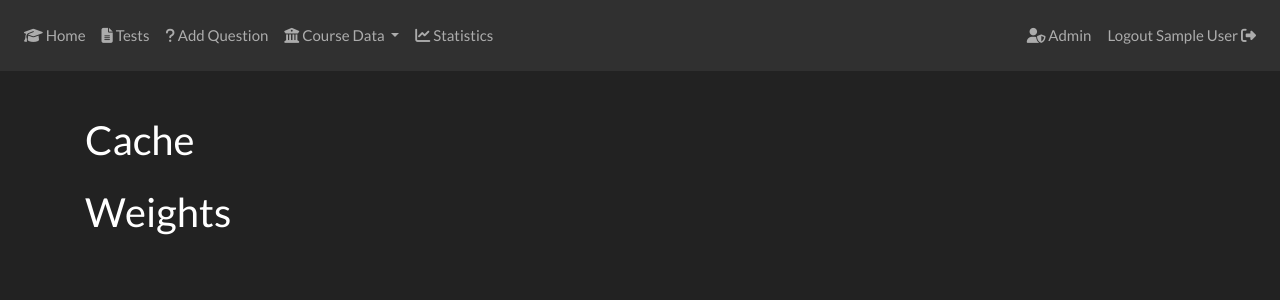
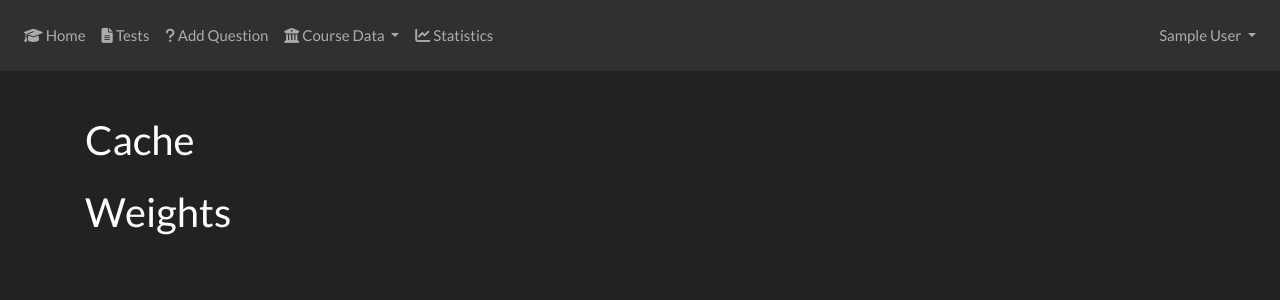
Before and after one commit to vabene1111/LearningCards, a Django app: page /quiz/1/debug/ in a window 1280 px wide. Shown: the top 300 px of the page. Run offline with Django 3.2, Linux system fonts and the light colour scheme; the visitor is signed in with stand-in values (Sample User, id 1); data that the repository does not hold is empty; parts of the project's set-up code (start-up, migrations or seed data) failed here and were passed over; some libraries are stand-ins or nearby versions.

Commit message:
settings nav

```diff
--- a/Cards/templates/base.html
+++ b/Cards/templates/base.html
@@ -93,12 +93,6 @@
         </ul>
 
         <ul class="navbar-nav">
-            {% if user.is_staff %}
-                <li class="nav-item">
-                    <a class="nav-link" href="{% url 'admin:index' %}"><i
-                            class="fas fa-user-shield"></i> {% trans 'Admin' %}</a>
-                </li>
-            {% endif %}
 
 
             {% if not user.is_authenticated %}
@@ -106,16 +100,32 @@
                     <a class="nav-link" href="{% url 'register' %}">{% trans 'Register' %} <i
                             class="fas fa-user-plus"></i></a>
                 </li>
+                <li class="nav-item">
+                    <a class="nav-link" href="{% url 'login' %}">{% trans 'Login' %} <i class="fas fa-sign-in-alt"></i></a>
+                </li>
+            {% else %}
+
+                <li class="nav-item dropdown">
+                    <a class="nav-link dropdown-toggle" href="#" id="navbarDropdownMenuLink" data-toggle="dropdown"
+                       aria-haspopup="true" aria-expanded="false">
+                        {{ user.first_name }} {{ user.last_name }}
+                    </a>
+                    <div class="dropdown-menu" aria-labelledby="navbarDropdownMenuLink">
+                        <a class="nav-link"
+                           href="{% url 'settings' %}"><i class="fas fa-user-cog"></i> {% trans 'Settings' %}</a>
+
+                        {% if user.is_staff %}
+                            <a class="nav-link" href="{% url 'admin:index' %}"><i
+                                    class="fas fa-user-shield"></i> {% trans 'Admin' %}</a>
+
+                        {% endif %}
+
+                        <a class="nav-link"
+                           href="{% url 'logout' %}"> <i class="fas fa-sign-out-alt"></i> {% trans 'Logout' %}</a>
+                    </div>
+                </li>
+
             {% endif %}
-            <li class="nav-item">
-                {% if user.is_authenticated %}
-                    <a class="nav-link"
-                       href="{% url 'logout' %}">{% trans 'Logout' %} {{ user.first_name }} {{ user.last_name }} <i
-                            class="fas fa-sign-out-alt"></i></a>
-                {% else %}
-                    <a class="nav-link" href="{% url 'login' %}">{% trans 'Login' %} <i class="fas fa-sign-in-alt"></i></a>
-                {% endif %}
-            </li>
         </ul>
     </div>
 </nav>
```
Also changed, not shown: Cards/templates/include/question.html (line endings or trailing spaces).
